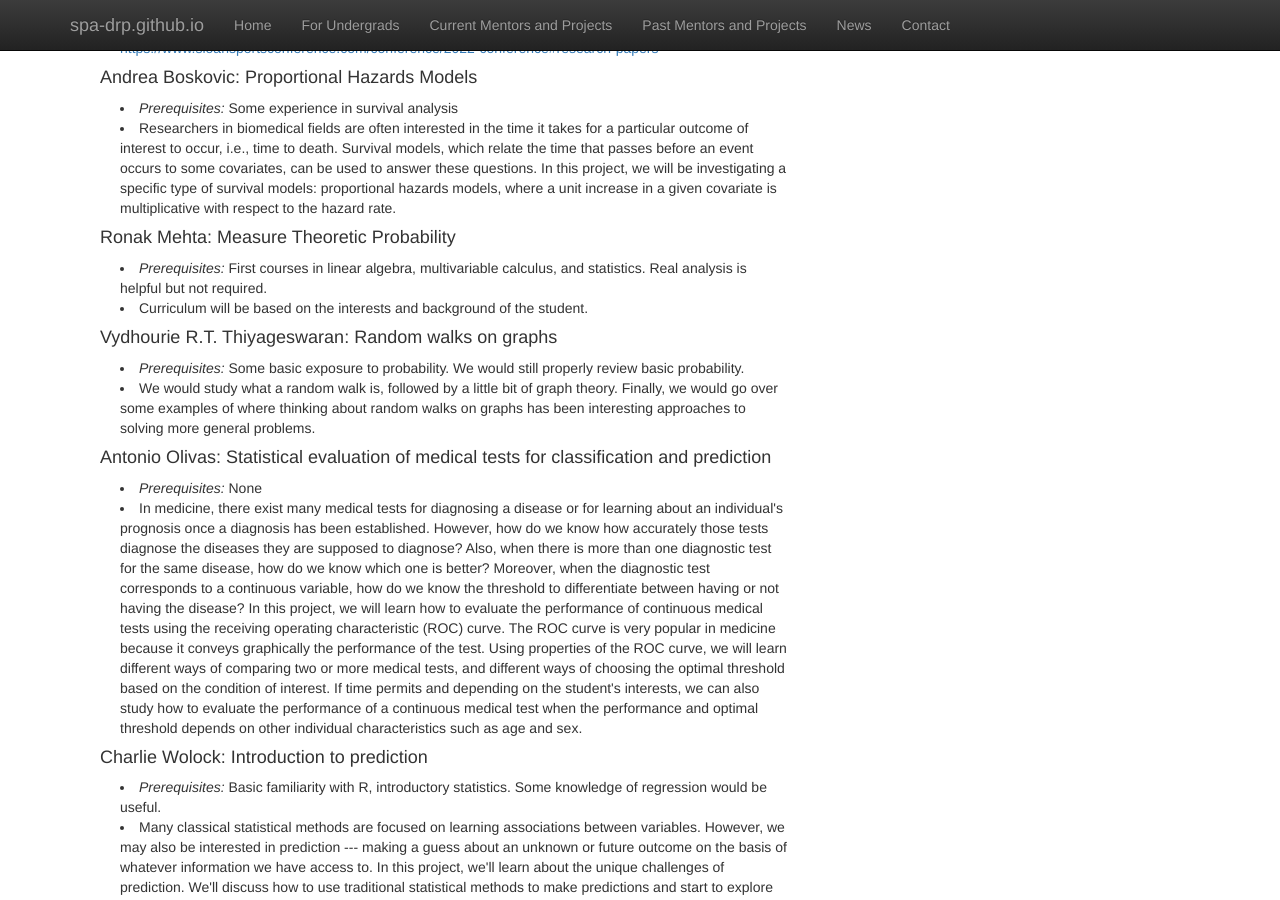
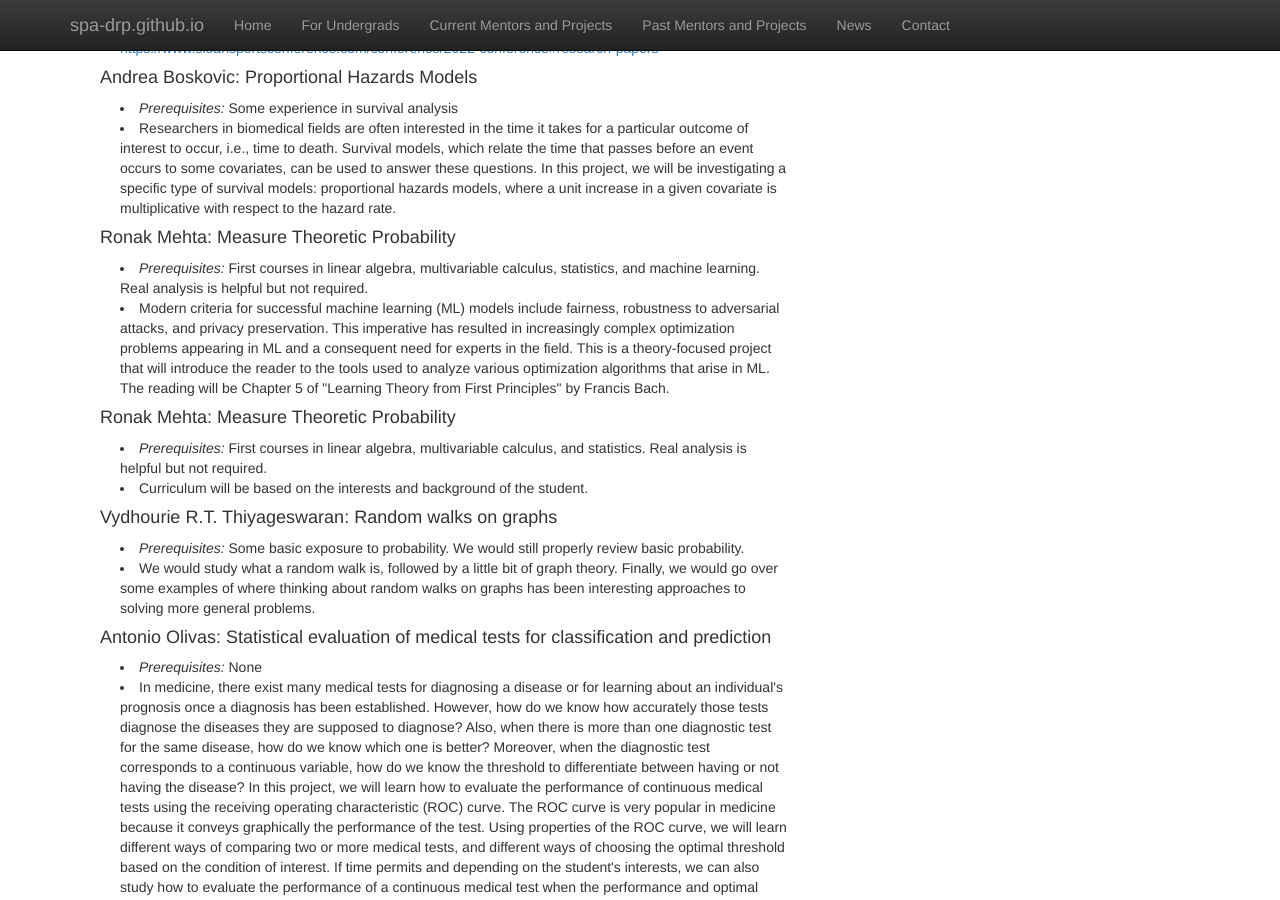
Before and after one commit to SPA-DRP/spa-drp.github.io, a Jekyll site: the page built from currentmentors.html, in a window 1280 px wide and 900 px high, scrolled down 725 px. Built offline with Jekyll 4.4.1, drawn with Linux system fonts in a browser that asks for light colours; nearby versions of some CDN libraries; library files that are not in the unit come from our copies.

Commit message:
Add ronak's project

```diff
--- a/currentmentors.html
+++ b/currentmentors.html
@@ -46,6 +46,16 @@ title:  'Mentors and Project Descriptions: Winter 2022'
   </li>
   <li style="padding:0px;margin:0px 20px 0px;">
     Researchers in biomedical fields are often interested in the time it takes for a particular outcome of interest to occur, i.e., time to death. Survival models, which relate the time that passes before an event occurs to some covariates, can be used to answer these questions. In this project, we will be investigating a specific type of survival models: proportional hazards models, where a unit increase in a given covariate is multiplicative with respect to the hazard rate.
+  </li>
+  </p>
+
+  <h4> Ronak Mehta: Measure Theoretic Probability </h4>
+  <p class="content" style="padding:0px;margin:0px 20px 0px;">
+      <li style="padding:0px;margin:0px 20px 0px;"> <i> Prerequisites: </i>
+        First courses in linear algebra, multivariable calculus, statistics, and machine learning. Real analysis is helpful but not required.
+  </li>
+  <li style="padding:0px;margin:0px 20px 0px;">
+    Modern criteria for successful machine learning (ML) models include fairness, robustness to adversarial attacks, and privacy preservation. This imperative has resulted in increasingly complex optimization problems appearing in ML and a consequent need for experts in the field. This is a theory-focused project that will introduce the reader to the tools used to analyze various optimization algorithms that arise in ML. The reading will be Chapter 5 of "Learning Theory from First Principles" by Francis Bach.
   </li>
   </p>
 
```
